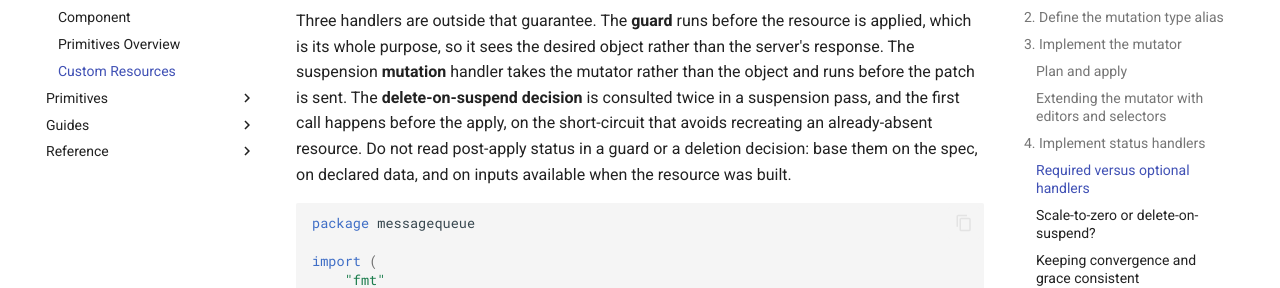
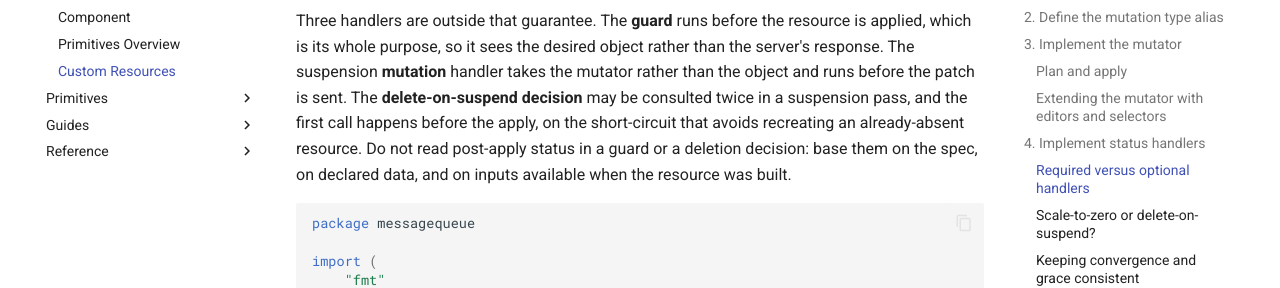
Before and after one commit to sourcehawk/operator-component-framework, an MkDocs documentation site: the page built from docs/custom-resource.md, in a window 1280 px wide and 900 px high, scrolled down 8409 px. Shown: the part 172-460 px from the top of the window. Built offline with MkDocs 1.6.1 and Material for MkDocs 9.7.7, drawn with Linux system fonts in a browser that asks for light colours; comment, search, counter and statistics services are not loaded.

Commit message:
docs: precise about the Condition type, the deletion-decision call count, and nil components
component.Condition is a defined type over metav1.Condition, not an alias;
the code in this PR performs the explicit conversion, so the comment that
called it an alias contradicted the example beneath it.

The delete-on-suspend decision is consulted a second time only once the
resource reports Suspended; pending and suspending passes consult it once.
Say may be, in the GoDoc and both prose copies, so the stability
requirement is stated against the real contract.

State the non-nil precondition on FlushStatus in the same words Aggregate
uses. A nil component is a wiring bug and panics on the first reconcile,
where it should surface; returning an error would make it look like a
runtime fault.

Co-Authored-By: Claude Fable 5 <noreply@anthropic.com>

```diff
--- a/docs/custom-resource.md
+++ b/docs/custom-resource.md
@@ -359,8 +359,8 @@ seen the spec just applied.
 
 Three handlers are outside that guarantee. The **guard** runs before the resource is applied, which is its whole
 purpose, so it sees the desired object rather than the server's response. The suspension **mutation** handler takes the
-mutator rather than the object and runs before the patch is sent. The **delete-on-suspend decision** is consulted twice
-in a suspension pass, and the first call happens before the apply, on the short-circuit that avoids recreating an
+mutator rather than the object and runs before the patch is sent. The **delete-on-suspend decision** may be consulted
+twice in a suspension pass, and the first call happens before the apply, on the short-circuit that avoids recreating an
 already-absent resource. Do not read post-apply status in a guard or a deletion decision: base them on the spec, on
 declared data, and on inputs available when the resource was built.
 
```
Also changed, not shown: docs/component.md (+1 -1 lines), plugin/skills/building-components/references/component.md (+1 -1 lines), plugin/skills/custom-resource-wrappers/SKILL.md (+2 -2 lines), plugin/skills/custom-resource-wrappers/references/custom-resource.md (+2 -2 lines), 2 other files.
